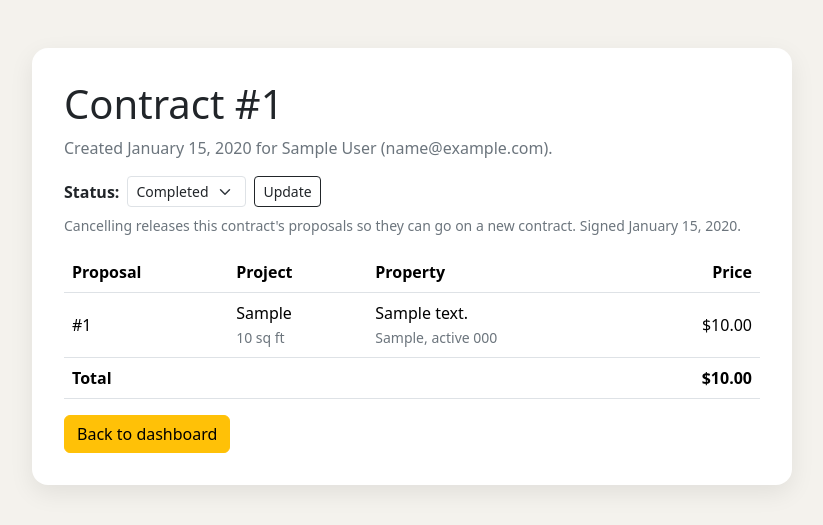
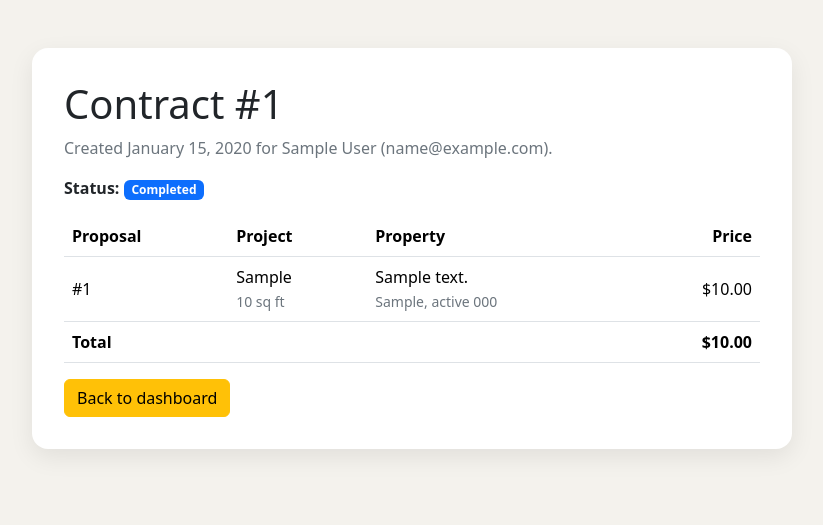
Before and after one commit to mayooo18/pavementconstruction, a Flask app: page /staff/contract/1 in a window 1280 px wide. Shown: the part 56-581 px from the top of the page, without its empty margins (228-1051 px from the left). Run offline with Flask 3, Linux system fonts and the light colour scheme; tables that the repository leaves empty hold one stand-in row (values such as "Sample post").

Commit message:
Revert "Let staff update contract status and cancel contracts"
This reverts commit 9d94498e99c0e1985f30488a51f6a2410f23db8d.

```diff
--- a/app.py
+++ b/app.py
@@ -5,7 +5,6 @@ from decimal import Decimal, InvalidOperation
 from flask import Flask, flash, redirect, render_template, request, url_for
 
 from models import (
-    CONTRACT_STATUSES,
     PAVEMENT_CONDITIONS,
     PROJECT_TYPES,
     PROPOSAL_STATUSES,
@@ -245,43 +244,7 @@ def create_app():
     @app.route("/staff/contract/<int:contract_id>")
     def contract_detail(contract_id):
         contract = db.get_or_404(Contract, contract_id)
-        return render_template(
-            "contract_detail.html", contract=contract, statuses=CONTRACT_STATUSES
-        )
-
-    @app.route("/staff/contract/<int:contract_id>/status", methods=["POST"])
-    def update_contract_status(contract_id):
-        contract = db.get_or_404(Contract, contract_id)
-        new_status = request.form.get("status")
-
-        if new_status not in CONTRACT_STATUSES or new_status == contract.status:
-            return redirect(url_for("contract_detail", contract_id=contract_id))
-        # Cancelled contracts have released their proposals, so they stay cancelled.
-        if contract.status == "Cancelled":
-            flash(f"Contract #{contract_id} is cancelled and can't be changed.", "danger")
-            return redirect(url_for("contract_detail", contract_id=contract_id))
-        if contract.status == "Completed" and new_status == "Cancelled":
-            flash(f"Contract #{contract_id} is completed and can't be cancelled.", "danger")
-            return redirect(url_for("contract_detail", contract_id=contract_id))
-
-        contract.status = new_status
-        if new_status == "Signed" and contract.signed_at is None:
-            contract.signed_at = datetime.utcnow()
-
-        if new_status == "Completed":
-            for proposal in contract.proposals:
-                proposal.service_request.status = "Completed"
-        elif new_status == "Cancelled":
-            # Release the proposals so they can go on a new contract.
-            released = len(contract.proposals)
-            for proposal in contract.proposals:
-                proposal.service_request.status = "Quoted"
-            contract.proposals = []
-            flash(f"{released} proposal(s) released and can go on a new contract.", "info")
-
-        db.session.commit()
-        flash(f"Contract #{contract_id} marked as {new_status}.", "success")
-        return redirect(url_for("contract_detail", contract_id=contract_id))
+        return render_template("contract_detail.html", contract=contract)
 
     return app
 
--- a/templates/contract_detail.html
+++ b/templates/contract_detail.html
@@ -4,20 +4,7 @@
 <div class="form-panel mx-auto">
     <h1>Contract #{{ contract.id }}</h1>
     <p class="text-secondary">Created {{ contract.created_at.strftime("%B %d, %Y") }} for {{ contract.customer.name }} ({{ contract.customer.email }}).</p>
-    {% if contract.status == "Cancelled" %}
-    <p><strong>Status:</strong> <span class="badge text-bg-secondary">Cancelled</span></p>
-    <p class="text-secondary">This contract was cancelled for ${{ "{:,.2f}".format(contract.total_price) }}. Its proposals were released and can go on a new contract.</p>
-    {% else %}
-    <form class="d-flex align-items-center gap-2 mb-2" method="post" action="{{ url_for('update_contract_status', contract_id=contract.id) }}">
-        <label class="fw-bold" for="contract-status">Status:</label>
-        <select class="form-select form-select-sm w-auto" id="contract-status" name="status">
-            {% for status in statuses %}<option{% if status == contract.status %} selected{% endif %}>{{ status }}</option>{% endfor %}
-        </select>
-        <button class="btn btn-sm btn-outline-dark" type="submit">Update</button>
-    </form>
-    <p class="text-secondary small">Cancelling releases this contract's proposals so they can go on a new contract.{% if contract.signed_at %} Signed {{ contract.signed_at.strftime("%B %d, %Y") }}.{% endif %}</p>
-    {% endif %}
-    {% if contract.proposals %}
+    <p><strong>Status:</strong> <span class="badge text-bg-primary">{{ contract.status }}</span></p>
     <div class="table-responsive">
         <table class="table align-middle">
             <thead><tr><th>Proposal</th><th>Project</th><th>Property</th><th class="text-end">Price</th></tr></thead>
@@ -35,7 +22,6 @@
             <tfoot><tr><th colspan="3">Total</th><th class="text-end">${{ "{:,.2f}".format(contract.total_price) }}</th></tr></tfoot>
         </table>
     </div>
-    {% endif %}
     <a class="btn btn-warning" href="{{ url_for('staff_dashboard') }}">Back to dashboard</a>
 </div>
 {% endblock %}
```
